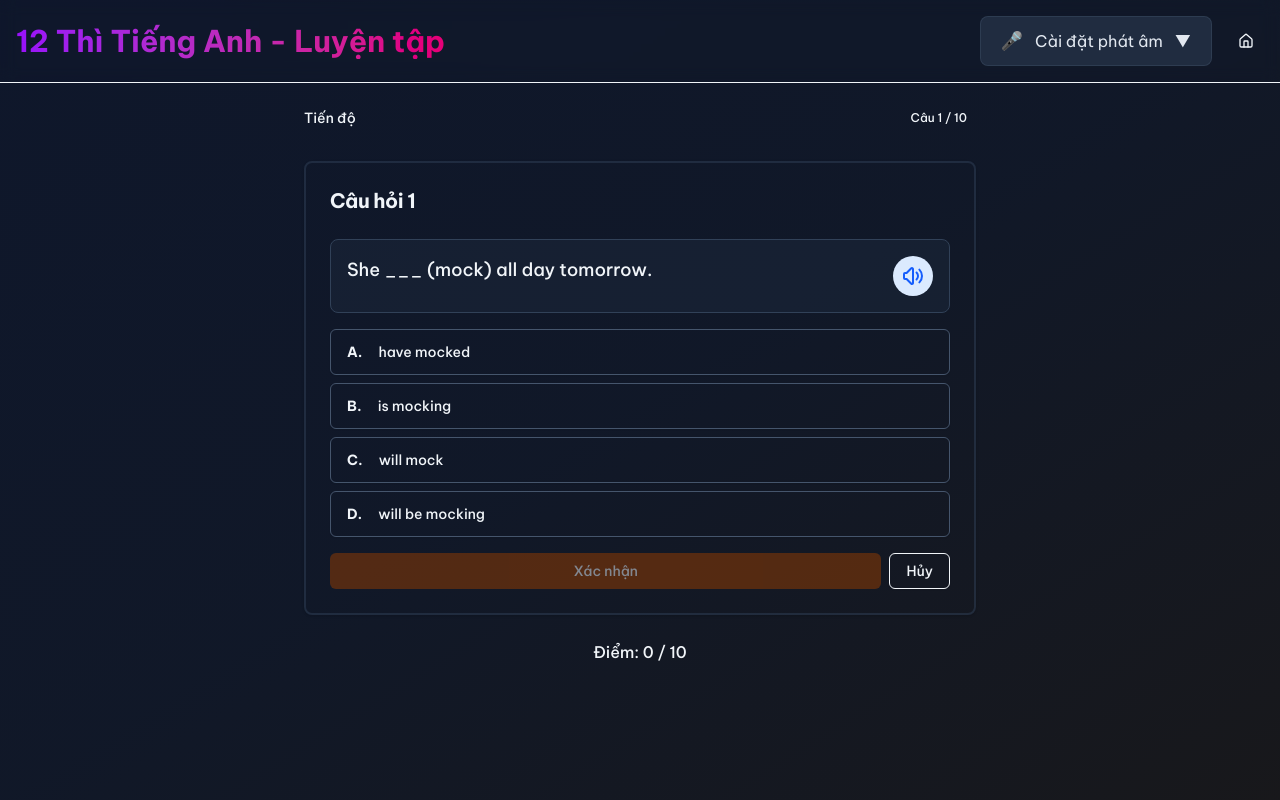
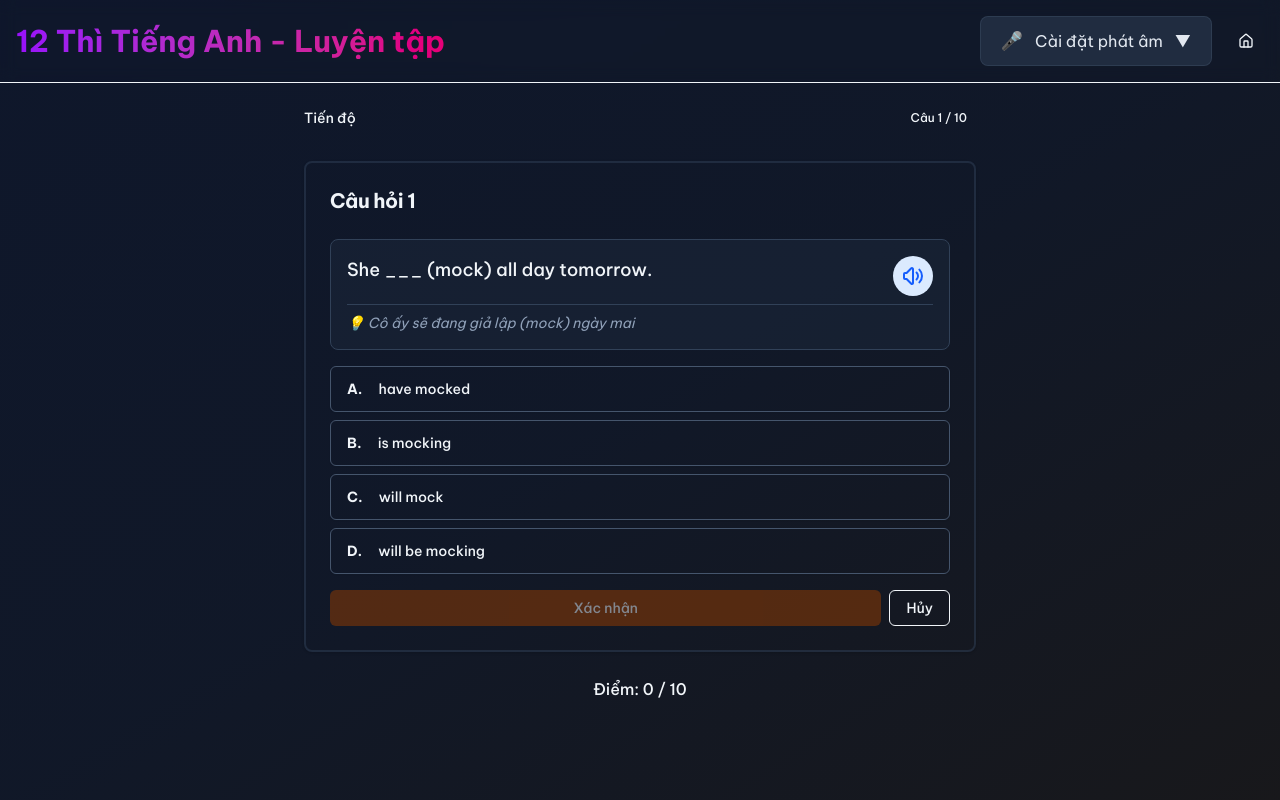
Before and after one commit to TheCuong96/learn-english, a Next.js app in the folder english/: page /tenses-practice in a window 1280 px wide. Both pictures are taken after a click on the button "Bắt đầu làm bài". Built offline with nearby package versions, Linux system fonts and the light colour scheme.

Commit message:
thêm vietnameseMeaning bên dưới câu hỏi

```diff
--- a/english/src/components/TensesExercise.tsx
+++ b/english/src/components/TensesExercise.tsx
@@ -126,10 +126,18 @@ export default function TensesExercise({ questions, onComplete, onCancel }: Tens
         </CardHeader>
         <CardContent className="space-y-4">
           {/* Question */}
-          <div className="text-lg font-medium bg-slate-800/50 border border-slate-700 p-4 rounded-lg text-slate-100 flex items-start justify-between gap-3">
-            <span className="flex-1">{currentQuestion.question}</span>
-            {!showExplanation && (
-              <SpeakButton text={currentQuestion.question.replace('___', '...')} className="shrink-0" />
+          <div className="bg-slate-800/50 border border-slate-700 p-4 rounded-lg text-slate-100 space-y-2">
+            <div className="flex items-start justify-between gap-3">
+              <span className="flex-1 text-lg font-medium">{currentQuestion.question}</span>
+              {!showExplanation && (
+                <SpeakButton text={currentQuestion.question.replace('___', '...')} className="shrink-0" />
+              )}
+            </div>
+            {/* Vietnamese meaning hint */}
+            {!showExplanation && currentQuestion.vietnameseMeaning && (
+              <div className="text-sm text-slate-400 italic pt-2 border-t border-slate-700">
+                💡 {currentQuestion.vietnameseMeaning}
+              </div>
             )}
           </div>
 
```
Also changed, not shown: 1 other file (tests, documents, lock files or other folders).
